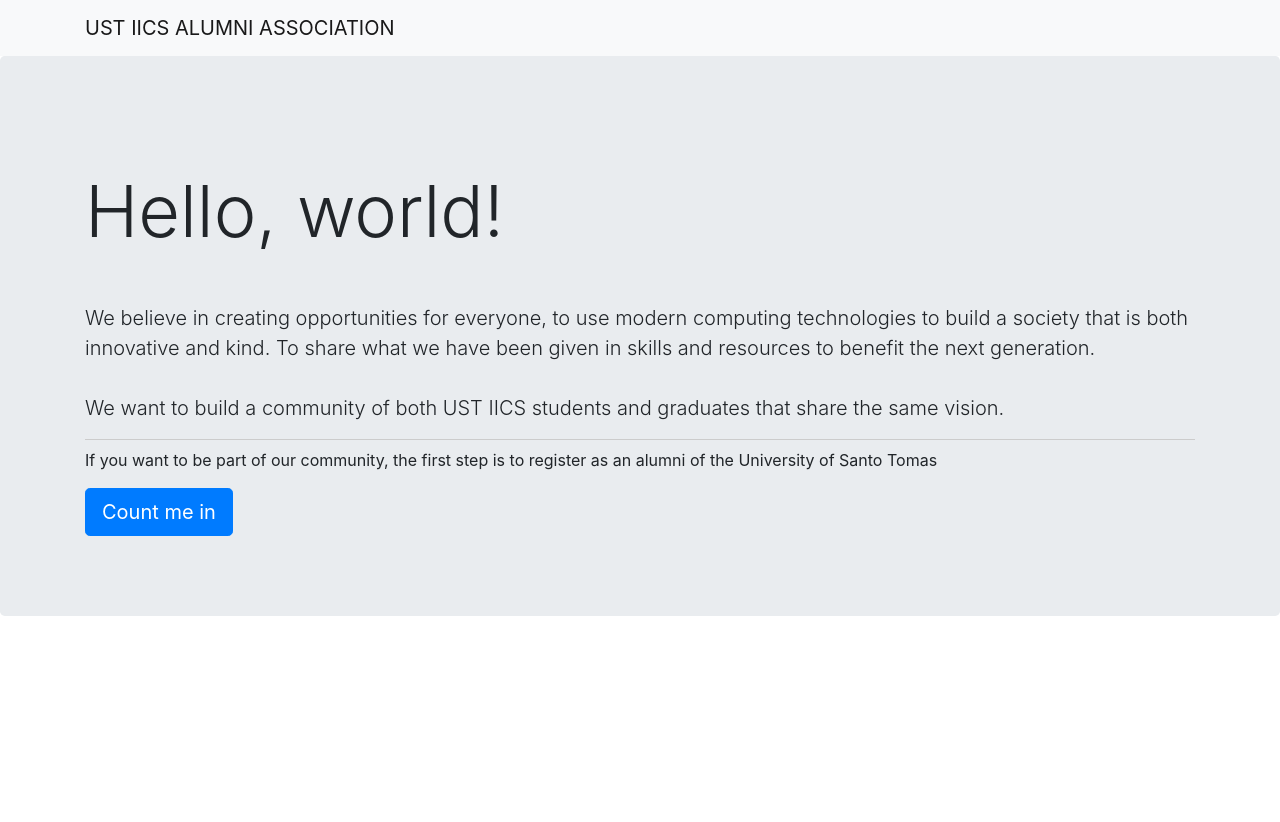
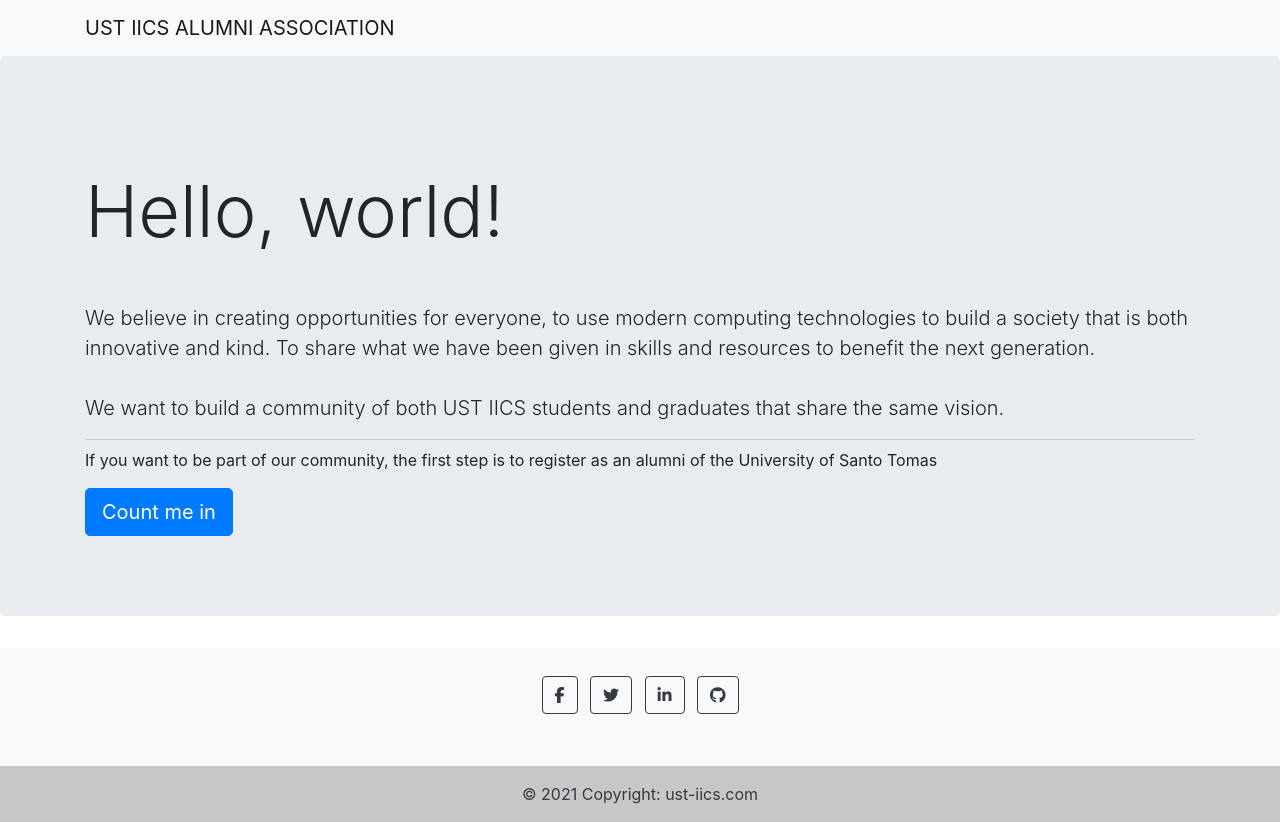
Before and after one commit to mens-rea/ust-iics-alumni-association, a website built with Parcel: page index.html in a window 1280 px wide. Before the commit the page ends 800 px from the top, so only its background shows below. Built offline with nearby package versions, Linux system fonts and the light colour scheme.

Commit message:
add a decent footer

```diff
--- a/index.html
+++ b/index.html
@@ -20,11 +20,13 @@
   <link rel="stylesheet" href="css/normalize.css">
   <link rel="stylesheet" href="css/main.css">
 
+  <script src="https://kit.fontawesome.com/15f343f370.js" crossorigin="anonymous"></script>
+
   <meta name="theme-color" content="#fafafa">
 </head>
 
-<body>
-
+<body class="d-flex flex-column min-vh-100">
+  <div class="wrapper flex-grow-1">
     <!-- Add your site or application content here -->
     <nav class="navbar navbar-expand-lg navbar-light bg-light">
       <div class="container">
@@ -54,6 +56,45 @@
         </p>
       </div>
     </div>
+  </div>
+
+  <footer class="bg-light text-center text-dark">
+    <!-- Grid container -->
+    <div class="container p-4 pb-0">
+      <!-- Section: Social media -->
+      <section class="mb-4">
+        <!-- Facebook -->
+        <a class="btn btn-outline-dark btn-floating m-1" href="#!" role="button">
+          <i class="fab fa-facebook-f"></i>
+        </a>
+
+        <!-- Twitter -->
+        <a class="btn btn-outline-dark btn-floating m-1" href="#!" role="button">
+          <i class="fab fa-twitter"></i>
+        </a>
+
+        <!-- Linkedin -->
+        <a class="btn btn-outline-dark btn-floating m-1" href="#!" role="button">
+          <i class="fab fa-linkedin-in"></i>
+        </a>
+
+        <!-- Github -->
+        <a class="btn btn-outline-dark btn-floating m-1" href="#!" role="button">
+          <i class="fab fa-github"></i>
+        </a>
+      </section>
+      <!-- Section: Social media -->
+    </div>
+    <!-- Grid container -->
+
+    <!-- Copyright -->
+    <div class="text-center p-3" style="background-color: rgba(0, 0, 0, 0.2);">
+      © 2021 Copyright:
+
+      <a class="text-dark" href="#">ust-iics.com</a>
+    </div>
+    <!-- Copyright -->
+  </footer>
 
   <script src="js/vendor/modernizr-3.11.2.min.js"></script>
   <script src="https://stackpath.bootstrapcdn.com/bootstrap/4.3.1/js/bootstrap.min.js" integrity="sha384-JjSmVgyd0p3pXB1rRibZUAYoIIy6OrQ6VrjIEaFf/nJGzIxFDsf4x0xIM+B07jRM" crossorigin="anonymous"></script>
```
Lines whose indentation alone changed are shown as unchanged.
